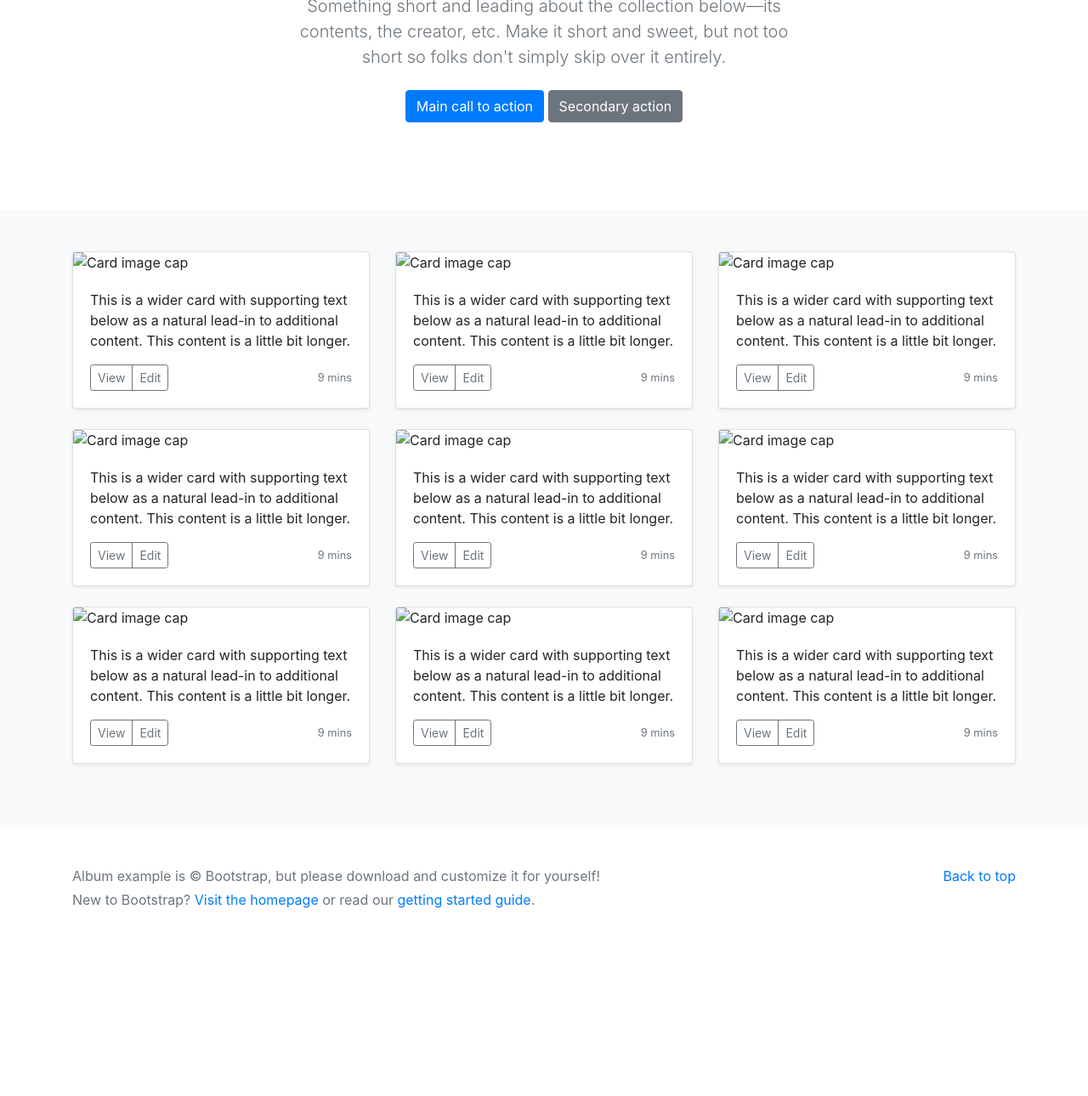
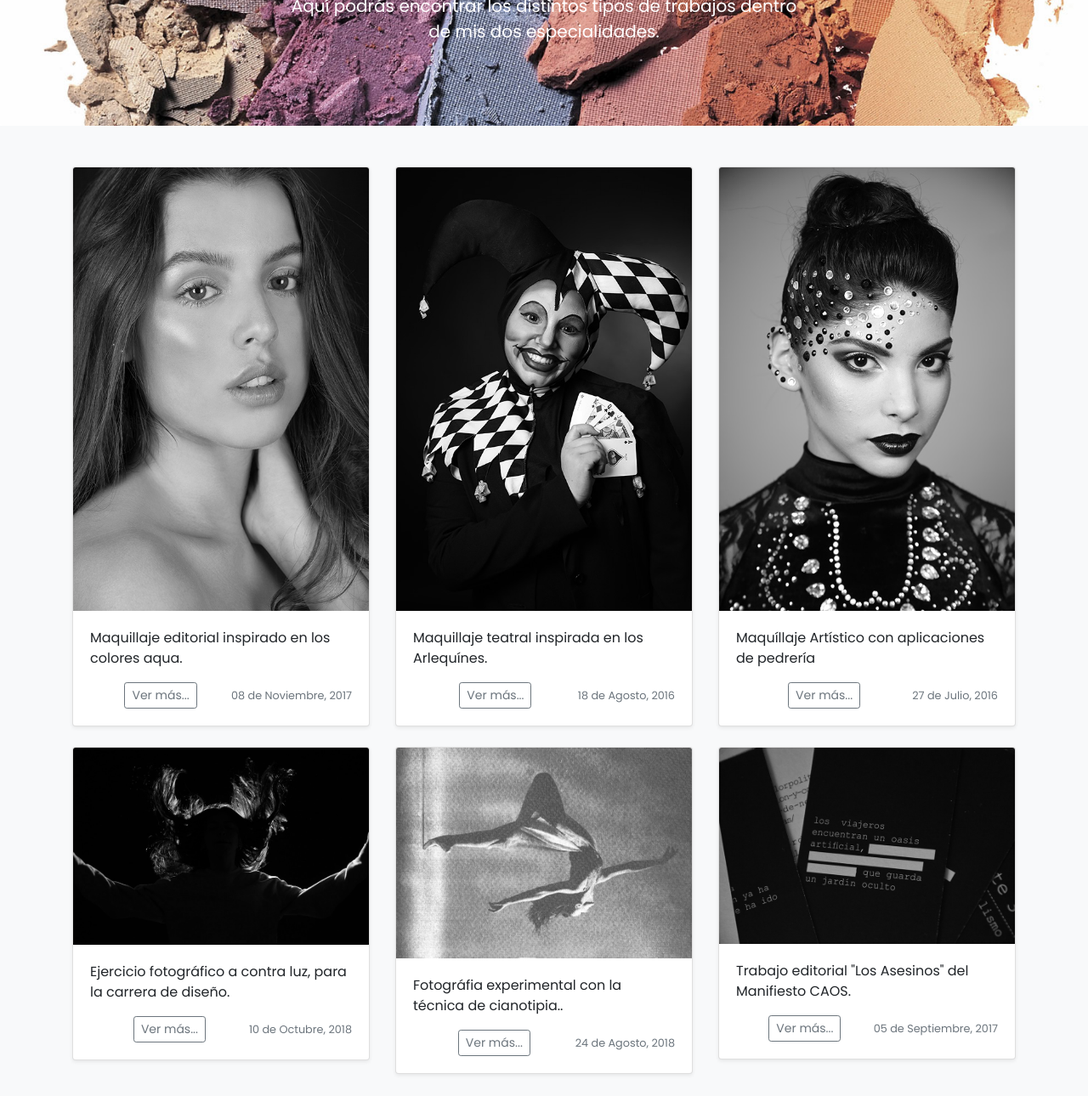
Before and after one commit to sofiafonseca/primera_entrega, a plain HTML site: page index.html in a window 1280 px wide. Shown: the part 216-1506 px from the top of the page at 85% size. Before the commit the page ends 1339 px from the top, so only its background shows below. Drawn offline with nearby package versions, Linux system fonts and the light colour scheme.

Commit message:
entrega final

```diff
--- a/estilo.css
+++ b/estilo.css
@@ -14,6 +14,7 @@
     padding-bottom: calc(var(--jumbotron-padding-y) * 2);
   }
 }
+
 
 .jumbotron p:last-child {
   margin-bottom: 0;
@@ -35,3 +36,22 @@ footer {
 footer p {
   margin-bottom: .25rem;
 }
+
+#landing{
+    background-image: url(img/fondo.jpg);
+    background-position:center;
+    background-repeat: no-repeat;
+    background-size: cover
+}
+
+body {font-family: 'Poppins', sans-serif;}
+
+.montserrat {
+    font-family: 'Montserrat', sans-serif;
+
+}
+
+.card img{filter: grayscale(1);
+transition: all ease 1s;}
+
+.card:hover img{filter: grayscale(0);}
--- a/index.html
+++ b/index.html
@@ -5,7 +5,33 @@
     <meta name="viewport" content="width=device-width, initial-scale=1, shrink-to-fit=no">
     <meta name="description" content="Portafolio de Sofía Fonseca">
     <meta name="author" content="">
-    <link rel="icon" type=img/png href="img/favicon.png">
+    <link rel="icon" type=img/png href= "img/favicon.png">
+
+      <!-- COMMON TAGS -->
+<meta charset="utf-8">
+<title>SFD</title>
+<!-- Search Engine -->
+<meta name="description" content="Portafolio maquillaje y diseño">
+<meta name="image" content="https://scontent-scl1-1.cdninstagram.com/vp/61f876746389220970c5ffcabb878b36/5C542A8B/t51.2885-19/s150x150/18161067_1353057788093270_6009524429611073536_a.jpg">
+<!-- Schema.org for Google -->
+<meta itemprop="name" content="SFD">
+<meta itemprop="description" content="Portafolio maquillaje y diseño">
+<meta itemprop="image" content="https://scontent-scl1-1.cdninstagram.com/vp/61f876746389220970c5ffcabb878b36/5C542A8B/t51.2885-19/s150x150/18161067_1353057788093270_6009524429611073536_a.jpg">
+<!-- Twitter -->
+<meta name="twitter:card" content="summary">
+<meta name="twitter:title" content="SFD">
+<meta name="twitter:description" content="Portafolio maquillaje y diseño">
+<!-- Open Graph general (Facebook, Pinterest & Google+) -->
+<meta name="og:title" content="SFD">
+<meta name="og:description" content="Portafolio maquillaje y diseño">
+<meta name="og:image" content="https://scontent-scl1-1.cdninstagram.com/vp/61f876746389220970c5ffcabb878b36/5C542A8B/t51.2885-19/s150x150/18161067_1353057788093270_6009524429611073536_a.jpg">
+<meta name="og:url" content="https://www.instagram.com/sofiafonseca.mua/">
+<meta name="og:site_name" content="Sofía Fonseca MUA">
+<meta name="og:type" content="website">
+
+<style>
+@import url('https://fonts.googleapis.com/css?family=Montserrat|Poppins');
+</style>
 
     <title>SFD</title>
 
@@ -26,16 +52,15 @@
         <div class="container">
           <div class="row">
             <div class="col-sm-8 col-md-7 py-4">
-                <i class="fas fa-feather" style="color: white;"></i>
-              <h4 class="text-white">Sofía Fonseca</h4>
-              <p class="text-muted">Add some information about the album below, the author, or any other background context. Make it a few sentences long so folks can pick up some informative tidbits. Then, link them off to some social networking sites or contact information.</p>
+              <h4 class="text-white montserrat">Sofía Fonseca Duhalde</h4>
+              <p class="text-white">Soy Maquilladora profesional, especializada en Editorial, Beauty, Artístico, Teatral y FX. Me encuentro estudiando Diseño Gráfico en la Universidad de Chile </p>
             </div>
             <div class="col-sm-4 offset-md-1 py-4">
-              <h4 class="text-white">Contact</h4>
+              <h4 class="text-white montserrat">Contáctame</h4>
               <ul class="list-unstyled">
-                <li><a href="https://www.instagram.com/sofiafonseca/" class="text-white"><i class="fab fa-instagram"></i> Instagram</a></li>
-                <li><a href="#" class="text-white">Like on Facebook</a></li>
-                <li><a href="#" class="text-white">Email me</a></li>
+                <li><a href="https://www.instagram.com/sofiafonseca.mua/" target="_blank" class="text-white"><i class="fab fa-instagram"></i> Instagram</a></li>
+                <li><a href="https://www.facebook.com/SFDmua/" target="_blank" class="text-white"><i class="fab fa-facebook"></i> Facebook</a></li>
+                  <li><a href="https://github.com/sofiafonseca" target="_blank" class="text-white"><i class="fab fa-github"></i> GitHub</a></li>
               </ul>
             </div>
           </div>
@@ -44,11 +69,10 @@
       <div class="navbar shadow-sm" style="background-color: #E6CCFF">
         <div class="container d-flex justify-content-between">
           <a href="#" class="navbar-brand d-flex align-items-center">
-            <svg xmlns="http://www.w3.org/2000/svg" width="20" height="20" viewBox="0 0 24 24" fill="none" stroke="currentColor" stroke-width="2" stroke-linecap="round" stroke-linejoin="round" class="mr-2"><path d="M23 19a2 2 0 0 1-2 2H3a2 2 0 0 1-2-2V8a2 2 0 0 1 2-2h4l2-3h6l2 3h4a2 2 0 0 1 2 2z"></path><circle cx="12" cy="13" r="4"></circle></svg>
-            <strong>Sofía Fonseca Duhalde</strong>
-          </a>
-          <button class="navbar-toggler" type="button" data-toggle="collapse" data-target="#navbarHeader" aria-controls="navbarHeader" aria-expanded="false" aria-label="Toggle navigation" style= "background-color: cornflowerblue">
-              <i class="fas fa-female"></i>
+            <strong style="color: white"> SFD</strong>
+
+            </a>
+          <button class="navbar-toggler" type="button" data-toggle="collapse" data-target="#navbarHeader" aria-controls="navbarHeader" aria-expanded="false" aria-label="Toggle navigation" style= "background-color: white">
             </button>
         </div>
       </div>
@@ -56,14 +80,10 @@
 
     <main role="main">
 
-      <section class="jumbotron text-center">
+      <section class="jumbotron text-center" id= "landing">
         <div class="container">
-          <h1 class="jumbotron-heading">Portafolio</h1>
-          <p class="lead text-muted">Something short and leading about the collection below—its contents, the creator, etc. Make it short and sweet, but not too short so folks don't simply skip over it entirely.</p>
-          <p>
-            <a href="#" class="btn btn-primary my-2">Main call to action</a>
-            <a href="#" class="btn btn-secondary my-2">Secondary action</a>
-          </p>
+          <h1 class="jumbotron-heading" style="font-family: 'Montserrat', sans-serif; color: white">PORTAFOLIO</h1>
+          <p class="lead text-white">Aquí podrás encontrar los distintos tipos de trabajos dentro de mis dos especialidades.</p>
         </div>
       </section>
 
@@ -73,45 +93,42 @@
           <div class="row">
             <div class="col-md-4">
               <div class="card mb-4 shadow-sm">
-                <img class="card-img-top" data-src="holder.js/100px225?theme=thumb&bg=55595c&fg=eceeef&text=Thumbnail" alt="Card image cap">
+                <img class="card-img-top" src="img/mu.jpg" alt="Card image cap">
                 <div class="card-body">
-                  <p class="card-text">This is a wider card with supporting text below as a natural lead-in to additional content. This content is a little bit longer.</p>
+                  <p class="card-text">Maquillaje editorial inspirado en los colores aqua.</p>
                   <div class="d-flex justify-content-between align-items-center">
                     <div class="btn-group">
-                      <button type="button" class="btn btn-sm btn-outline-secondary">View</button>
-                      <button type="button" class="btn btn-sm btn-outline-secondary">Edit</button>
-                    </div>
-                    <small class="text-muted">9 mins</small>
+                      </div>
+                      <a class="btn btn-sm btn-outline-secondary" href="https://www.instagram.com/sofiafonseca.mua/">Ver más...</a>
+                    <small class="text-muted">08 de Noviembre, 2017</small>
                   </div>
                 </div>
               </div>
             </div>
             <div class="col-md-4">
               <div class="card mb-4 shadow-sm">
-                <img class="card-img-top" data-src="holder.js/100px225?theme=thumb&bg=55595c&fg=eceeef&text=Thumbnail" alt="Card image cap">
+                <img class="card-img-top" src="img/mu05.jpg" alt="Card image cap">
                 <div class="card-body">
-                  <p class="card-text">This is a wider card with supporting text below as a natural lead-in to additional content. This content is a little bit longer.</p>
+                  <p class="card-text">Maquillaje teatral inspirada en los Arlequínes.</p>
                   <div class="d-flex justify-content-between align-items-center">
                     <div class="btn-group">
-                      <button type="button" class="btn btn-sm btn-outline-secondary">View</button>
-                      <button type="button" class="btn btn-sm btn-outline-secondary">Edit</button>
                     </div>
-                    <small class="text-muted">9 mins</small>
+                      <a class="btn btn-sm btn-outline-secondary" href="https://www.instagram.com/sofiafonseca.mua/">Ver más...</a>
+                    <small class="text-muted">18 de Agosto, 2016</small>
                   </div>
                 </div>
               </div>
             </div>
             <div class="col-md-4">
               <div class="card mb-4 shadow-sm">
-                <img class="card-img-top" data-src="holder.js/100px225?theme=thumb&bg=55595c&fg=eceeef&text=Thumbnail" alt="Card image cap">
+                <img class="card-img-top" src="img/mu04.jpg" alt="Card image cap">
                 <div class="card-body">
-                  <p class="card-text">This is a wider card with supporting text below as a natural lead-in to additional content. This content is a little bit longer.</p>
+                  <p class="card-text">Maquíllaje Artístico con aplicaciones de pedrería</p>
                   <div class="d-flex justify-content-between align-items-center">
                     <div class="btn-group">
-                      <button type="button" class="btn btn-sm btn-outline-secondary">View</button>
-                      <button type="button" class="btn btn-sm btn-outline-secondary">Edit</button>
                     </div>
-                    <small class="text-muted">9 mins</small>
+                      <a class="btn btn-sm btn-outline-secondary" href="https://www.instagram.com/sofiafonseca.mua/">Ver más...</a>
+                    <small class="text-muted">27 de Julio, 2016</small>
                   </div>
                 </div>
               </div>
@@ -119,108 +136,60 @@
 
             <div class="col-md-4">
               <div class="card mb-4 shadow-sm">
-                <img class="card-img-top" data-src="holder.js/100px225?theme=thumb&bg=55595c&fg=eceeef&text=Thumbnail" alt="Card image cap">
+                <img class="card-img-top" src="img/ds.jpg" alt="Card image cap">
                 <div class="card-body">
-                  <p class="card-text">This is a wider card with supporting text below as a natural lead-in to additional content. This content is a little bit longer.</p>
+                  <p class="card-text">Ejercicio fotográfico a contra luz, para la carrera de diseño.</p>
                   <div class="d-flex justify-content-between align-items-center">
                     <div class="btn-group">
-                      <button type="button" class="btn btn-sm btn-outline-secondary">View</button>
-                      <button type="button" class="btn btn-sm btn-outline-secondary">Edit</button>
                     </div>
-                    <small class="text-muted">9 mins</small>
+                      <a class="btn btn-sm btn-outline-secondary" href="https://www.instagram.com/sofiafonseca.mua/">Ver más...</a>
+                    <small class="text-muted">10 de Octubre, 2018</small>
                   </div>
                 </div>
               </div>
             </div>
             <div class="col-md-4">
               <div class="card mb-4 shadow-sm">
-                <img class="card-img-top" data-src="holder.js/100px225?theme=thumb&bg=55595c&fg=eceeef&text=Thumbnail" alt="Card image cap">
+                <img class="card-img-top" src="img/ds03.jpg" alt="Card image cap">
                 <div class="card-body">
-                  <p class="card-text">This is a wider card with supporting text below as a natural lead-in to additional content. This content is a little bit longer.</p>
+                  <p class="card-text">Fotográfia experimental con la técnica de cianotipia..</p>
                   <div class="d-flex justify-content-between align-items-center">
                     <div class="btn-group">
-                      <button type="button" class="btn btn-sm btn-outline-secondary">View</button>
-                      <button type="button" class="btn btn-sm btn-outline-secondary">Edit</button>
                     </div>
-                    <small class="text-muted">9 mins</small>
+                      <a class="btn btn-sm btn-outline-secondary" href="https://www.instagram.com/sofiafonseca.mua/">Ver más...</a>
+                    <small class="text-muted">24 de Agosto, 2018</small>
                   </div>
                 </div>
               </div>
             </div>
             <div class="col-md-4">
               <div class="card mb-4 shadow-sm">
-                <img class="card-img-top" data-src="holder.js/100px225?theme=thumb&bg=55595c&fg=eceeef&text=Thumbnail" alt="Card image cap">
+                <img class="card-img-top" src="img/ds01.jpg" alt="Card image cap">
                 <div class="card-body">
-                  <p class="card-text">This is a wider card with supporting text below as a natural lead-in to additional content. This content is a little bit longer.</p>
+                  <p class="card-text">Trabajo editorial "Los Asesinos" del Manifiesto CAOS.</p>
                   <div class="d-flex justify-content-between align-items-center">
                     <div class="btn-group">
-                      <button type="button" class="btn btn-sm btn-outline-secondary">View</button>
-                      <button type="button" class="btn btn-sm btn-outline-secondary">Edit</button>
                     </div>
-                    <small class="text-muted">9 mins</small>
+                      <a class="btn btn-sm btn-outline-secondary" href="https://www.instagram.com/sofiafonseca.mua/">Ver más...</a>
+                    <small class="text-muted">05 de Septiembre, 2017</small>
                   </div>
                 </div>
               </div>
             </div>
 
-            <div class="col-md-4">
-              <div class="card mb-4 shadow-sm">
-                <img class="card-img-top" data-src="holder.js/100px225?theme=thumb&bg=55595c&fg=eceeef&text=Thumbnail" alt="Card image cap">
-                <div class="card-body">
-                  <p class="card-text">This is a wider card with supporting text below as a natural lead-in to additional content. This content is a little bit longer.</p>
-                  <div class="d-flex justify-content-between align-items-center">
-                    <div class="btn-group">
-                      <button type="button" class="btn btn-sm btn-outline-secondary">View</button>
-                      <button type="button" class="btn btn-sm btn-outline-secondary">Edit</button>
-                    </div>
-                    <small class="text-muted">9 mins</small>
-                  </div>
-                </div>
-              </div>
-            </div>
-            <div class="col-md-4">
-              <div class="card mb-4 shadow-sm">
-                <img class="card-img-top" data-src="holder.js/100px225?theme=thumb&bg=55595c&fg=eceeef&text=Thumbnail" alt="Card image cap">
-                <div class="card-body">
-                  <p class="card-text">This is a wider card with supporting text below as a natural lead-in to additional content. This content is a little bit longer.</p>
-                  <div class="d-flex justify-content-between align-items-center">
-                    <div class="btn-group">
-                      <button type="button" class="btn btn-sm btn-outline-secondary">View</button>
-                      <button type="button" class="btn btn-sm btn-outline-secondary">Edit</button>
-                    </div>
-                    <small class="text-muted">9 mins</small>
-                  </div>
-                </div>
-              </div>
-            </div>
-            <div class="col-md-4">
-              <div class="card mb-4 shadow-sm">
-                <img class="card-img-top" data-src="holder.js/100px225?theme=thumb&bg=55595c&fg=eceeef&text=Thumbnail" alt="Card image cap">
-                <div class="card-body">
-                  <p class="card-text">This is a wider card with supporting text below as a natural lead-in to additional content. This content is a little bit longer.</p>
-                  <div class="d-flex justify-content-between align-items-center">
-                    <div class="btn-group">
-                      <button type="button" class="btn btn-sm btn-outline-secondary">View</button>
-                      <button type="button" class="btn btn-sm btn-outline-secondary">Edit</button>
-                    </div>
-                    <small class="text-muted">9 mins</small>
-                  </div>
-                </div>
-              </div>
-            </div>
+
           </div>
         </div>
       </div>
 
     </main>
 
-    <footer class="text-muted">
+    <footer class="text-muted" style="background-color: #E6CCFF">
       <div class="container">
-        <p class="float-right">
-          <a href="#">Back to top</a>
+        <p class="float-right" >
+          <a href="#" style="color: white">Volver arriba</a>
         </p>
-        <p>Album example is &copy; Bootstrap, but please download and customize it for yourself!</p>
-        <p>New to Bootstrap? <a href="../../">Visit the homepage</a> or read our <a href="../../getting-started/">getting started guide</a>.</p>
+        <p style=" color: white">Album example is &copy; Bootstrap</p>
       </div>
     </footer>
 
```
Also changed, not shown: img/ds.jpg (added), img/ds01.jpg (added), img/ds03.jpg (added), img/favicon.png (added), img/fondo.jpg (added), img/mu.jpg (added), img/mu04.jpg (added), img/mu05.jpg (added).
